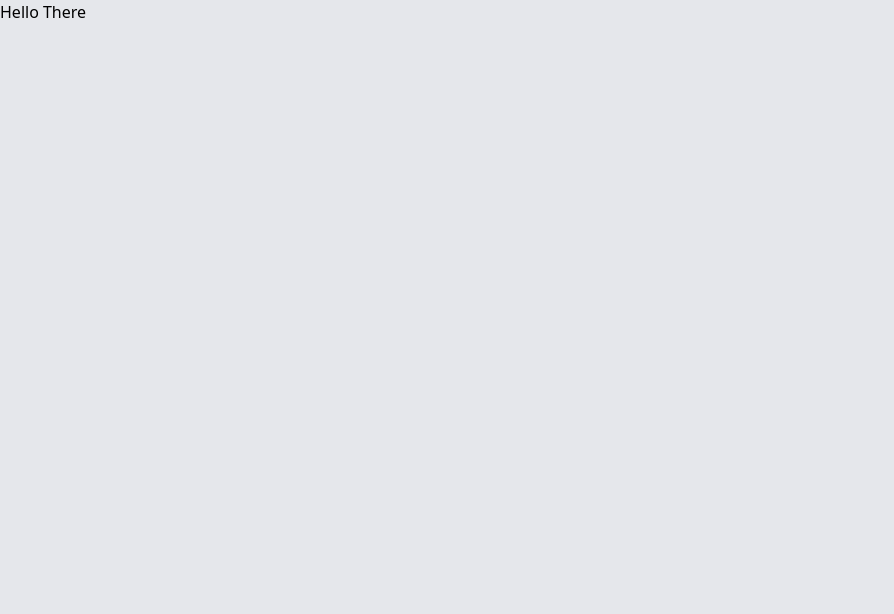
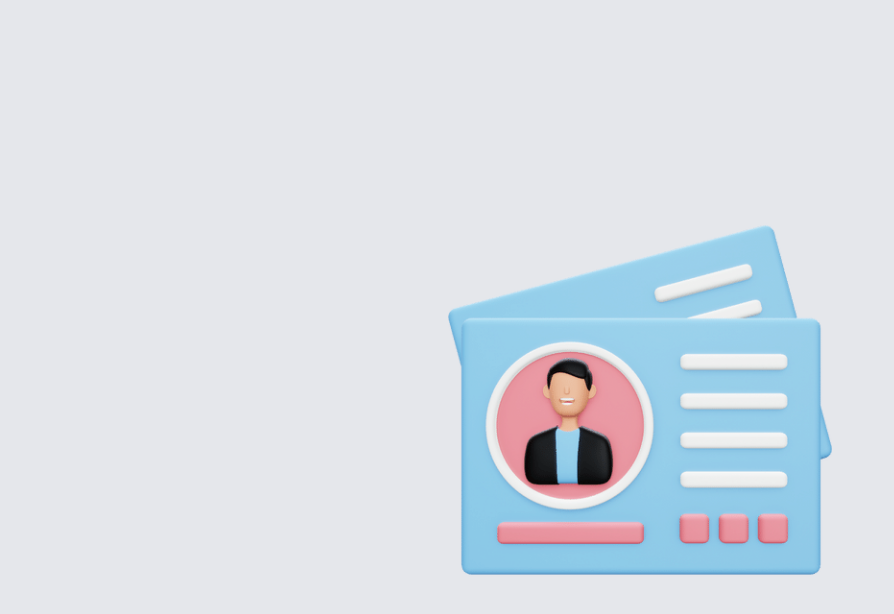
Before and after one commit to Ankan002/my-id, a Next.js app: page / in a window 1280 px wide. Shown: the top 614 px of the page, without its empty margins (0-894 px from the left). Built offline with nearby package versions, Linux system fonts and the light colour scheme.

Commit message:
feat: :sparkles: add hero image

```diff
--- a/app/page.tsx
+++ b/app/page.tsx
@@ -1,7 +1,10 @@
+import HeroImage from "@/assets/my-id-hero.png";
+import Image from "next/image";
+
 const Home = () => {
     return (
-        <main className="min-h-screen bg-gray-200 flex flex-col w-full">
-            <h1 className="text-black">Hello There</h1>
+        <main className="min-h-screen bg-gray-200 flex flex-col items-center justify-center w-full">
+            <Image src={HeroImage.src} width={400} height={400} alt="" className="w-96 h-96 object-contain"/>
         </main>
     );
 };
--- a/package.json
+++ b/package.json
@@ -20,6 +20,7 @@
     "postcss": "8.4.23",
     "react": "18.2.0",
     "react-dom": "18.2.0",
+    "sharp": "^0.32.1",
     "tailwindcss": "3.3.2",
     "typescript": "5.0.4",
     "uuid": "^9.0.0"
--- a/tsconfig.json
+++ b/tsconfig.json
@@ -19,6 +19,7 @@
         "name": "next"
       }
     ],
+    "baseUrl": ".",
     "paths": {
       "@/*": ["./*"]
     }
```
Also changed, not shown: assets/my-id-hero.png (added), components/index.ts (added), 1 other file (tests, documents, lock files or other folders).
